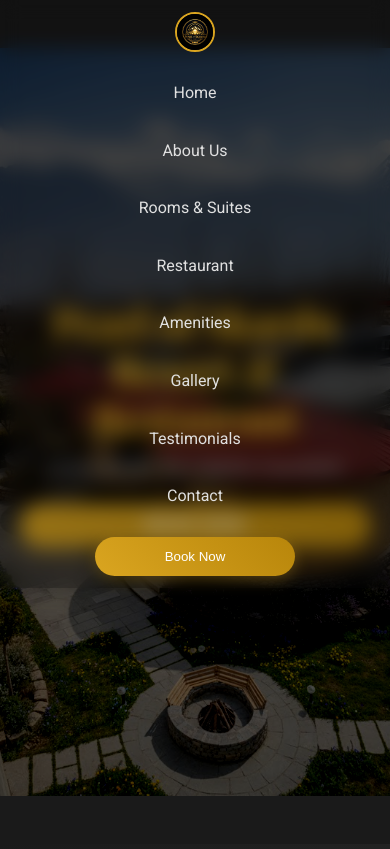
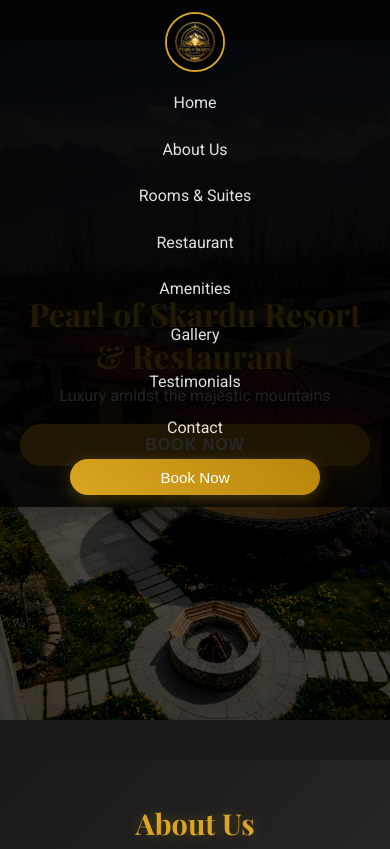
Before and after one commit to sarif772/Pearl-of-Skardu-Resort-and-Restaurant, a website: page index.html in a window 390 px wide. Shown: the top 849 px of the page. Drawn offline with nearby package versions, Linux system fonts and the light colour scheme; a small style sheet from the web is missing.

Commit message:
Update styles.css

```diff
--- a/styles.css
+++ b/styles.css
@@ -1,4 +1,3 @@
-
 /* Reset and Base Styles */
 * {
     margin: 0;
@@ -739,16 +738,27 @@
 
 /* Responsive Design */
 @media (max-width: 768px) {
-    /* Navbar (Mobile) */
+    /* Header and Navigation (Mobile) - Clean, Premium, Properly Aligned */
+    header {
+        background-color: rgba(0, 0, 0, 0.85);
+        backdrop-filter: none;
+        -webkit-backdrop-filter: none;
+    }
+
     #navbar {
         flex-direction: column;
         padding: 0.75rem 1rem;
-        gap: 0.5rem;
+        gap: 0.25rem;
+    }
+
+    .logo {
+        justify-content: center;
     }
 
     .logo img {
-        width: 40px;
-        height: 40px;
+        max-height: 60px;
+        width: auto;
+        height: auto;
     }
 
     .logo h1 {
@@ -757,44 +767,50 @@
 
     .nav-links {
         flex-direction: column;
-        gap: 1rem;
-        margin: 0.75rem 0;
+        gap: 0.5rem;
+        margin: 0.5rem 0;
         width: 100%;
         text-align: center;
     }
 
     .nav-links a {
-        padding: 0.5rem 0;
+        padding: 0.4rem 0;
         display: block;
+        font-size: 16px;
     }
 
     .book-now-btn {
-        width: 100%;
-        max-width: 200px;
+        width: 70%;
+        max-width: none;
         text-align: center;
-        padding: 0.75rem 1rem;
+        padding: 0.6rem 1rem;
+        font-size: 0.95rem;
     }
 
-    /* Hero Section (Mobile) */
+    /* Hero Section (Mobile) - 90vh, Proper Sizing */
+    #hero {
+        height: 90vh;
+    }
+
     .hero-text {
-        padding: 1.5rem 20px;
+        padding: 0 20px;
     }
 
     .hero-text h2 {
-        font-size: 2.5rem;
-        line-height: 1.2;
-        margin-bottom: 0.75rem;
+        font-size: 2rem;
+        line-height: 1.3;
+        margin-bottom: 0.5rem;
     }
 
     .hero-text p {
-        font-size: 1.1rem;
+        font-size: 1rem;
         line-height: 1.5;
-        margin-bottom: 1.5rem;
+        margin-bottom: 1rem;
     }
 
     .cta-btn {
-        padding: 1rem 2rem;
-        font-size: 1rem;
+        padding: 0.85rem 2rem;
+        font-size: 0.95rem;
     }
 
     /* Buttons (Mobile) */
@@ -834,14 +850,14 @@
         height: 200px;
     }
 
-    /* Sections (Mobile) */
+    /* Sections (Mobile) - Reduced Vertical Spacing */
     section {
-        padding: 3rem 0;
+        padding: 2.5rem 0;
     }
 
     section h2 {
-        font-size: 2rem;
-        margin-bottom: 2rem;
+        font-size: 1.8rem;
+        margin-bottom: 1.5rem;
     }
 
     .container {
@@ -851,7 +867,7 @@
     /* Rooms Grid (Mobile) */
     .rooms-grid {
         grid-template-columns: 1fr;
-        gap: 1.5rem;
+        gap: 1.25rem;
     }
 
     .room-card {
@@ -876,18 +892,18 @@
     /* Restaurant (Mobile) */
     .restaurant-features {
         grid-template-columns: 1fr;
-        gap: 1.5rem;
-        margin: 2rem 0;
+        gap: 1.25rem;
+        margin: 1.5rem 0;
     }
 
     /* Amenities (Mobile) */
     .amenities-grid {
         grid-template-columns: 1fr;
-        gap: 1.5rem;
+        gap: 1.25rem;
     }
 
     .amenity {
-        padding: 2rem 1.5rem;
+        padding: 1.5rem 1rem;
     }
 
     /* Gallery (Mobile) */
@@ -898,19 +914,19 @@
 
     /* Testimonials (Mobile) */
     .testimonial {
-        padding: 2rem 1.5rem;
+        padding: 1.5rem 1rem;
         margin: 1rem 0;
     }
 
     /* Contact (Mobile) */
     .contact-info {
         grid-template-columns: 1fr;
-        gap: 1.5rem;
-        margin-bottom: 2rem;
+        gap: 1.25rem;
+        margin-bottom: 1.5rem;
     }
 
     .contact-info div {
-        padding: 1.5rem;
+        padding: 1.25rem;
     }
 
     .contact-form {
@@ -942,7 +958,7 @@
     /* Footer (Mobile) */
     .footer-content {
         grid-template-columns: 1fr;
-        gap: 2rem;
+        gap: 1.5rem;
         text-align: center;
     }
 
```
